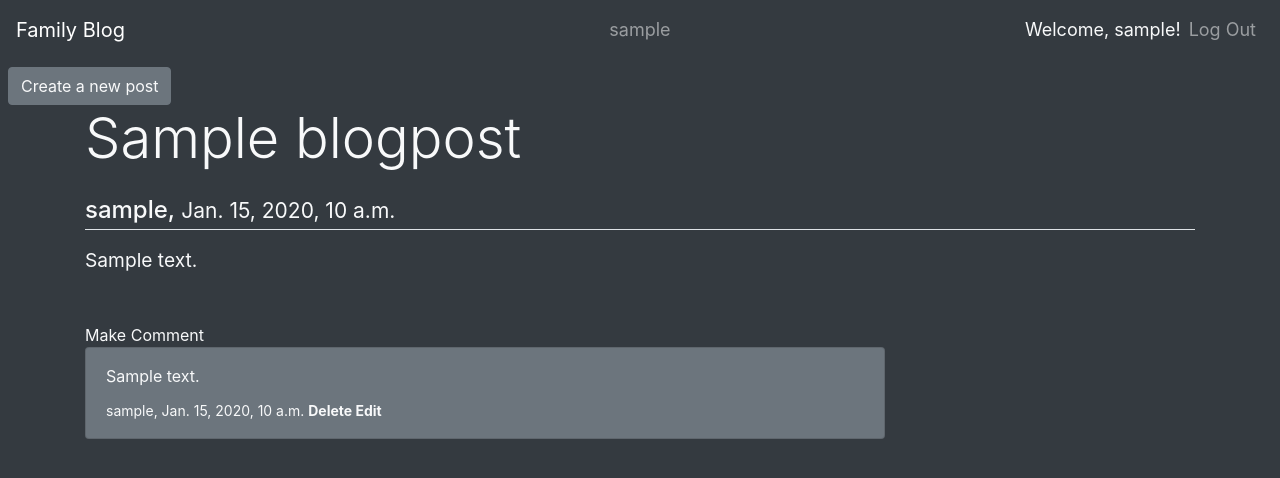
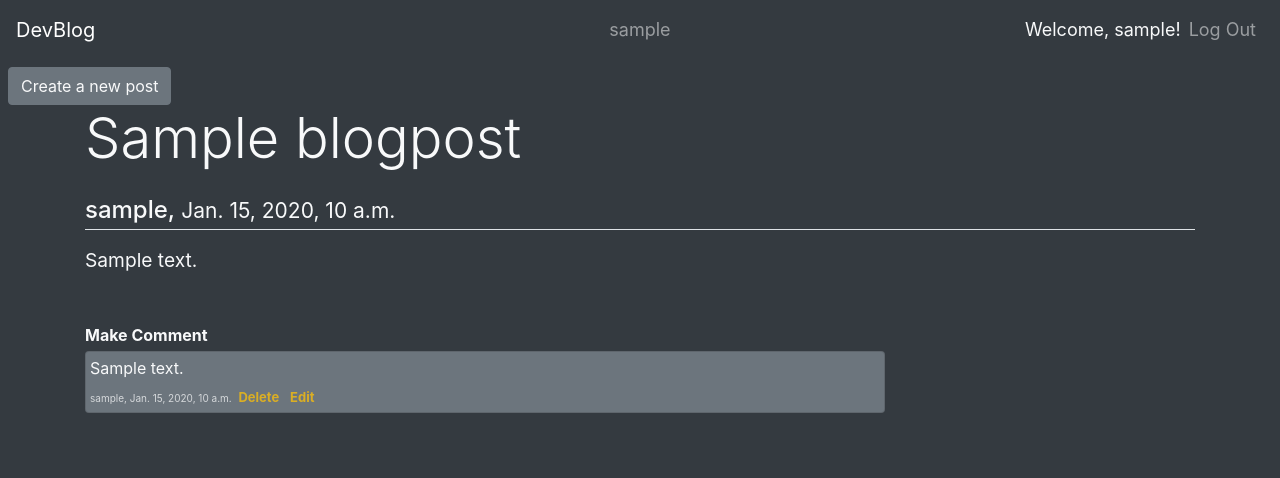
Before and after one commit to jacob-armiger/django-devblog, a Django app: page /post/1/ in a window 1280 px wide. Shown: the top 478 px of the page. Run offline with Django 3.2, Linux system fonts and the light colour scheme; a user stored in the database is signed in; tables that the repository leaves empty hold one stand-in row (values such as "Sample post"); some libraries are stand-ins or nearby versions.

Commit message:
Made styling improvements and added comments

```diff
--- a/blogs/templates/blogs/base.html
+++ b/blogs/templates/blogs/base.html
@@ -9,7 +9,7 @@
     <meta name="viewport" content="width=device-width, initial-scale=1,
     shrink-to-fit=no">
     <meta http-equiv="X-UA-Compatible" content="ie=edge">
-    <title>Family Blog</title>
+    <title>DevBlog</title>
 
     {% bootstrap_css %}
     {% bootstrap_javascript jquery='full' %}
@@ -18,7 +18,7 @@
 <body class="bg-dark">
 
     <nav class="navbar navbar-expand-md navbar-dark bg-faded text-light justify-content-center">
-        <a class="navbar-brand d-flex w-50 mr-auto" href="{% url 'blogs:index' %}">Family Blog</a>
+        <a class="navbar-brand d-flex w-50 mr-auto" href="{% url 'blogs:index' %}">DevBlog</a>
 
         <button class="navbar-toggler" type="button" data-toggle="collapse"
             data-target="#navbarCollapse" aria-controls="navbarCollapse"
@@ -27,7 +27,9 @@
 
         <div class="navbar-collapse collapse w-100" id="navbarCollapse">
 
-
+            <!--This portion puts all staff users onto the navbar; here, users
+                can click to see a staff member's post. Staff users are selected
+                by the Super User in the admin page.-->
             <ul class="navbar-nav w-100 justify-content-center">
                 {% get_staff_users as staff_users %}
                 {% for staff in staff_users%}
@@ -65,7 +67,7 @@
     {% endif %}
 
     <main role="main" class="container">
-        <div class="display-4 text-light mb-4 ">
+        <div class="display-4 text-light mb-4">
             {% block page_header %}{% endblock page_header %}
         </div>
         <div>
--- a/blogs/templates/blogs/post.html
+++ b/blogs/templates/blogs/post.html
@@ -11,28 +11,24 @@
             <p>{{ post.text|linebreaks }}</p>
         </div>
 
-        <div>
-            <span><a href="{% url 'comments:create_comment' post.id %}"
-                    class="text-light">Make Comment</a></span>
+        <div class="mb-1">
+            <a href="{% url 'comments:create_comment' post.id %}"
+                class="text-light"><b>Make Comment</b></a>
         </div>
 
         {% for comment in comments %}
             <div id="comment" class="card mb-3 bg-secondary">
-                <div class="card-body pb-3 pt-3">
-                    <p>{{ comment.text }}</p>
-                    <p class="card-subtitle">
-                        <small>
-                            {{ comment.owner }}, {{ comment.date_added }}
-                            {% if user == comment.owner %}
-                            <b>
-                                <a class="text-light"
-                                    href="{% url 'comments:delete_comment' comment.id %}">Delete</a>
-                                <a class="text-light"
-                                    href="{% url 'comments:edit_comment' comment.id %}">Edit</a>
-                                {% endif %}
-                            </b>
-                        </small>
-                    </p>
+                <div class="card-body p-1">
+                    <p class="mb-1">{{ comment.text }}</p>
+                    <div id="comment_bar" class="card-subtitle d-inline">
+                        <span>{{ comment.owner }}, {{ comment.date_added }}</span>
+                        {% if user == comment.owner %}
+                            <span><a class="text-warning mx-1"
+                                href="{% url 'comments:delete_comment' comment.id %}">Delete</a></span>
+                            <span><a class="text-warning mx-1"
+                                href="{% url 'comments:edit_comment' comment.id %}">Edit</a></span>
+                        {% endif %}
+                    </div>
                 </div>
             </div>
         {% empty %}
--- a/blogs/views.py
+++ b/blogs/views.py
@@ -11,7 +11,7 @@ from .forms import BlogPostForm
 
 # Create your views here.
 def index(request):
-    """Home page for blogs"""
+    """Home page for blogs. Shows all posts"""
     posts = BlogPost.objects.order_by('-date_added')
 
     context = {'posts': posts}
--- a/static/css/main.css
+++ b/static/css/main.css
@@ -7,3 +7,11 @@ nav {
 #comment {
     max-width: 50rem;
 }
+#comment_bar {
+    font-size: x-small;
+    opacity: 0.75;
+}
+#comment_bar a {
+    font-size: small;
+    font-weight: bold;
+}
```
Also changed, not shown: blogs/templates/blogs/index.html (+9 -8 lines), blogs/templates/blogs/staff_page.html (+9 -8 lines).
